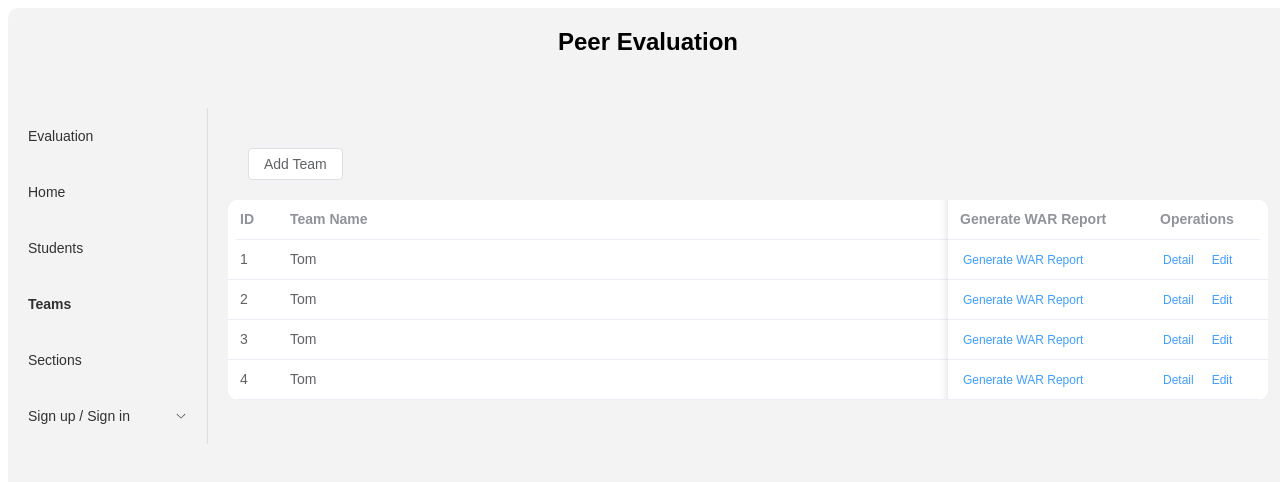
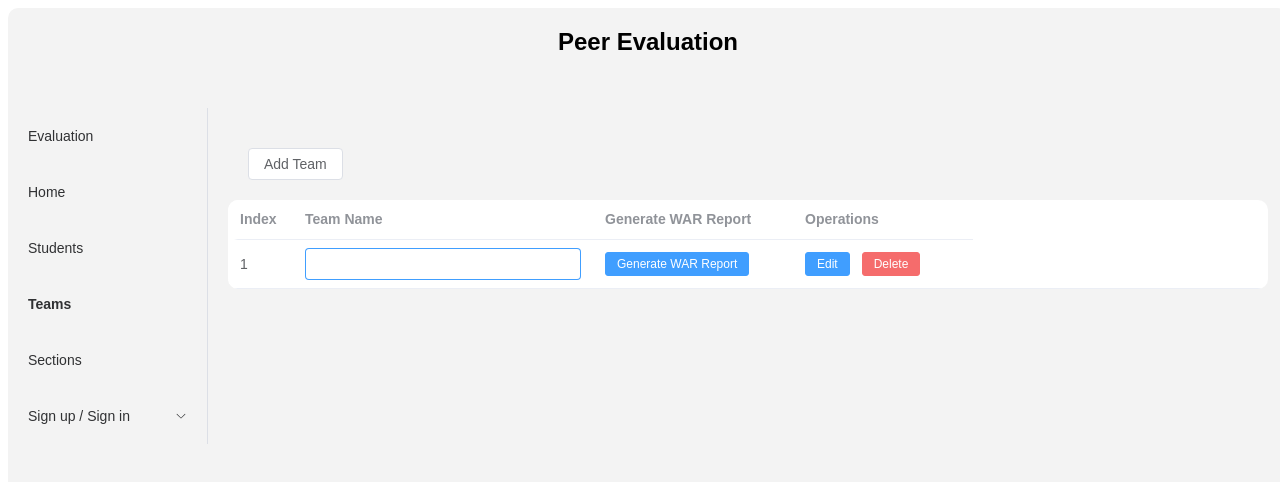
Before and after one commit to Annacjac/peer-evaluation, a Vue app in the folder peer-eval-frontend/: page /team-list in a window 1280 px wide. Both pictures are taken after a click on the button "Add Team". Shown: the top 482 px of the page. Built offline with nearby package versions, Linux system fonts and the light colour scheme.

Commit message:
UC-9 Frontend Implemented

```diff
--- a/peer-eval-frontend/src/Team/TeamList.vue
+++ b/peer-eval-frontend/src/Team/TeamList.vue
@@ -1,66 +1,101 @@
 <template>
-    <el-button style='margin: 20px'>Add Team</el-button>
+  <el-button style='margin: 20px' @click="addTeam">Add Team</el-button>
   <el-table :data="tableData" style="width: 100%">
-      <el-table-column fixed="left" prop="id" label="ID" width="50" />
-      <el-table-column fixed="left" prop="name" label="Team Name" width="3000" />
+    <el-table-column fixed="left" prop="index" label="Index" width="65">
+      <template #default="scope">
+        {{ scope.$index + 1 }}
+      </template>
+    </el-table-column>
+    <el-table-column fixed="left" prop="name" label="Team Name" width="300">
+      <template #default="scope">
+        <el-input
+          v-if="scope.row.editable"
+          v-model="scope.row.name"
+          ref="inputRefs"
+          @keyup.enter="saveTeam(scope.row, scope.$index)"
+          clearable>
+        </el-input>
+        <span v-else>{{ scope.row.name }}</span>
+      </template>
+    </el-table-column>
     <el-table-column fixed="right" prop="generateWarReport" label="Generate WAR Report" width="200">
       <template #default>
-          <el-button link type="primary" size="small" @click="handleClick">Generate WAR Report</el-button>
+        <el-button type="primary" size="small" @click="handleClick">Generate WAR Report</el-button>
       </template>
     </el-table-column>
-      <el-table-column fixed="right" label="Operations" width="120">
-        <template #default>
-          <el-button link type="primary" size="small" @click="handleClick">
-            Detail
-          </el-button>
-          <el-button link type="primary" size="small">Edit</el-button>
+    <el-table-column fixed="right" label="Operations" width="180">
+      <template #default="scope">
+        <el-button type="primary" size="small" @click="editTeam(scope.row)">Edit</el-button>
+        <el-button type="danger" size="small" @click="deleteTeam(scope.$index)">Delete</el-button>
       </template>
     </el-table-column>
   </el-table>
 </template>
 
 <script lang="ts" setup>
-  const handleClick = () => {
-    console.log('click')
+import { ref, nextTick } from 'vue';
+import { ElMessageBox, ElMessage } from 'element-plus';
+
+const tableData = ref([]);
+
+const addTeam = () => {
+  if (tableData.value.some(item => item.editable && !item.name.trim())) {
+    ElMessage({
+      message: 'Please complete the existing entry before adding a new team.',
+      type: 'error',
+      duration: 2000
+    });
+    return;
   }
 
-  const tableData = [
-    {
-      id: '1',
-      name: 'Tom',
-      state: 'California',
-      city: 'Los Angeles',
-      address: 'No. 189, Grove St, Los Angeles',
-      zip: 'CA 90036',
-      tag: 'Home',
-    },
-    {
-      id: '2',
-      name: 'Tom',
-      state: 'California',
-      city: 'Los Angeles',
-      address: 'No. 189, Grove St, Los Angeles',
-      zip: 'CA 90036',
-      tag: 'Office',
-    },
-    {
-      id: '3',
-      name: 'Tom',
-      state: 'California',
-      city: 'Los Angeles',
-      address: 'No. 189, Grove St, Los Angeles',
-      zip: 'CA 90036',
-      tag: 'Home',
-    },
-    {
-      id: '4',
-      name: 'Tom',
-      state: 'California',
-      city: 'Los Angeles',
-      address: 'No. 189, Grove St, Los Angeles',
-      zip: 'CA 90036',
-      tag: 'Office',
-    },
-  ]
+  const newRow = {
+    name: '',
+    editable: true
+  };
+
+  tableData.value.push(newRow);
+  focusOnNewRow();
+}
+
+const focusOnNewRow = async () => {
+  await nextTick();
+  const inputElements = document.querySelectorAll('.el-input__inner');
+  inputElements[inputElements.length - 1].focus();
+}
+
+const editTeam = (row) => {
+  row.editable = true;
+}
+
+const saveTeam = (row, index) => {
+  if (!row.name.trim()) {
+    ElMessage({
+      message: 'The team name cannot be empty!',
+      type: 'error',
+      duration: 2000
+    });
+    return;
+  }
+
+  if (tableData.value.some((item, idx) => item.name === row.name && idx !== index)) {
+    ElMessage({
+      message: 'This team name already exists!',
+      type: 'error',
+      duration: 2000
+    });
+    return;
+  }
+
+  row.editable = false;
+}
+
+const deleteTeam = (index) => {
+  tableData.value.splice(index, 1);
+}
+
+const handleClick = () => {
+  console.log('Generate report click');
+}
 </script>
-    <style></style>
+<style scoped>
+</style>
```
Lines whose indentation alone changed are shown as unchanged.
